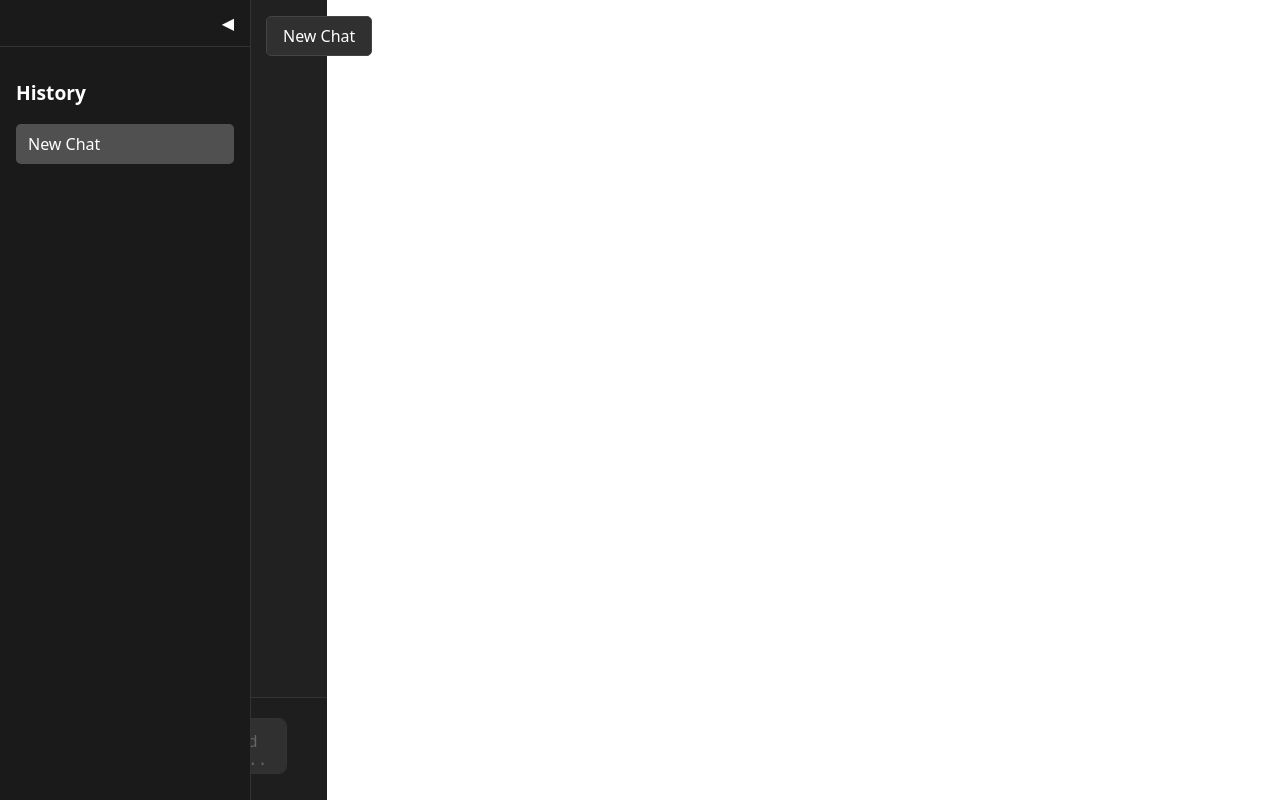
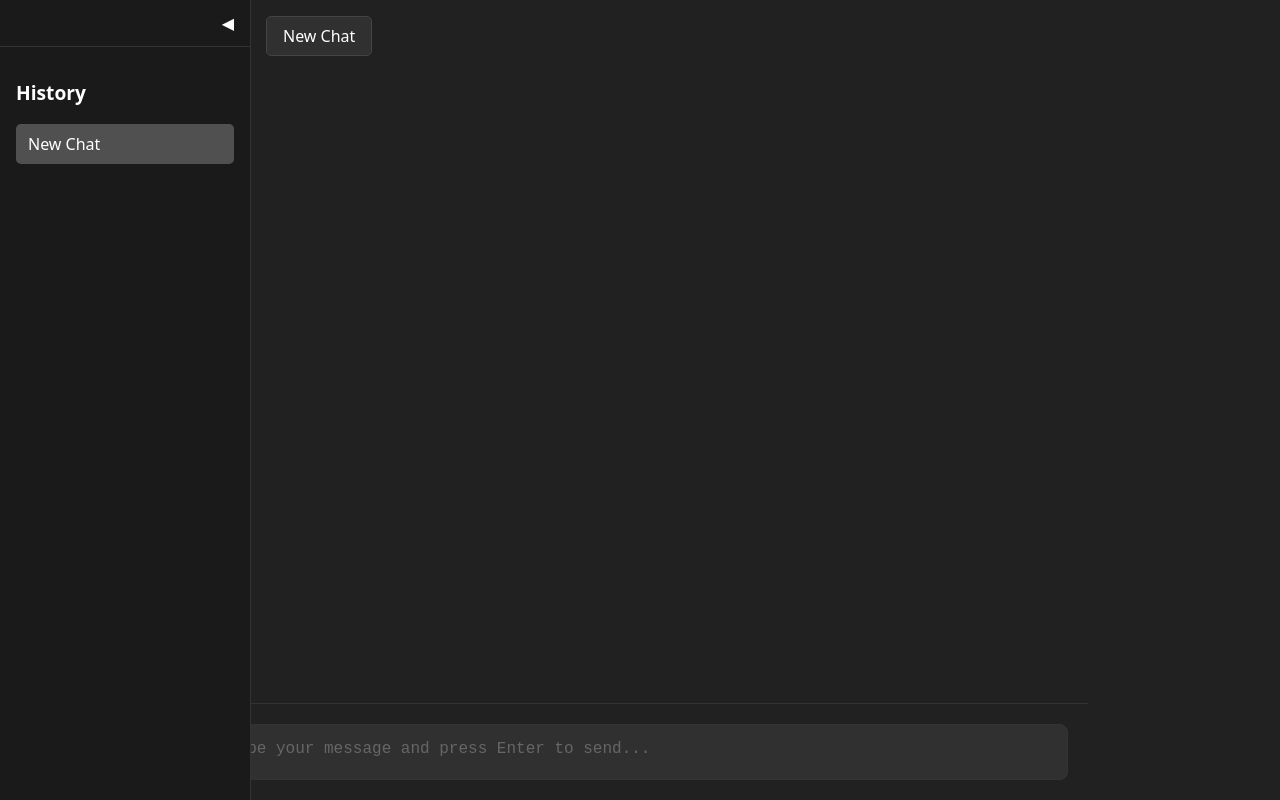
Before and after one commit to valaises/llm-chat, a React (Vite) app: page / in a window 1280 px wide. Built offline with nearby package versions, Linux system fonts and the light colour scheme.

Commit message:
rollback App.css

```diff
--- a/src/App.css
+++ b/src/App.css
@@ -1,37 +1,42 @@
 .app-container {
   display: flex;
   height: 100vh;
+  width: 100vw;
   overflow: hidden;
-  background-color: #212121;
 }
 
 .main-content {
   flex: 1;
-  transition: margin-left 0.3s ease;
   background-color: #212121;
   display: flex;
-  /*width: 100%;*/
-  /*padding-left: 15%;*/
-  /*padding-right: 15%;*/
+  padding: 0;
+  position: relative;
+  z-index: 1; /* Ensure main content stays below sidebar */
 }
 
 .chat-container {
-  flex: 1;
   display: flex;
   flex-direction: column;
+  height: 100%;
+  width: 70%;
+  max-width: 1200px; /* Increased max-width */
+  margin: 0 auto;
+  /*background-color: #242424;*/
+  overflow: hidden;
 }
 
 .chat-window {
-  flex: 1;
+  flex-grow: 1;
   overflow-y: auto;
+  padding: 20px;
   display: flex;
   flex-direction: column;
-  gap: 20px;
-  padding: 40px;
+  gap: 16px;
 }
 
 .message {
-  padding: 12px 16px;
+  padding: 10px 15px;
+  /*border-radius: 8px;*/
   max-width: 80%;
   word-wrap: break-word;
 }
@@ -40,7 +45,8 @@
   background-color: #303030;
   color: white;
   align-self: flex-end;
-  border-radius: 12px;
+  border-radius: 20px;
+  max-width: 500px;
 }
 
 .ai-message {
@@ -48,13 +54,14 @@
   align-self: flex-start;
 }
 
+
+/* shouldn't have background color*/
 .input-container {
-  padding: 20px 40px;
+  padding: 20px;
   border-top: 1px solid #333;
-  background-color: #1e1e1e;
 }
 
-.input-container textarea {
+textarea {
   width: 100%;
   min-height: 56px;
   max-height: 200px;
@@ -68,12 +75,14 @@
   outline: none;
   transition: border-color 0.3s;
   box-sizing: border-box;
+  display: block;
+  overflow-y: auto;
 }
 
-.input-container textarea:focus {
+textarea:focus {
   border-color: #4a9eff;
 }
 
-.input-container textarea::placeholder {
+textarea::placeholder {
   color: #666;
 }
```
